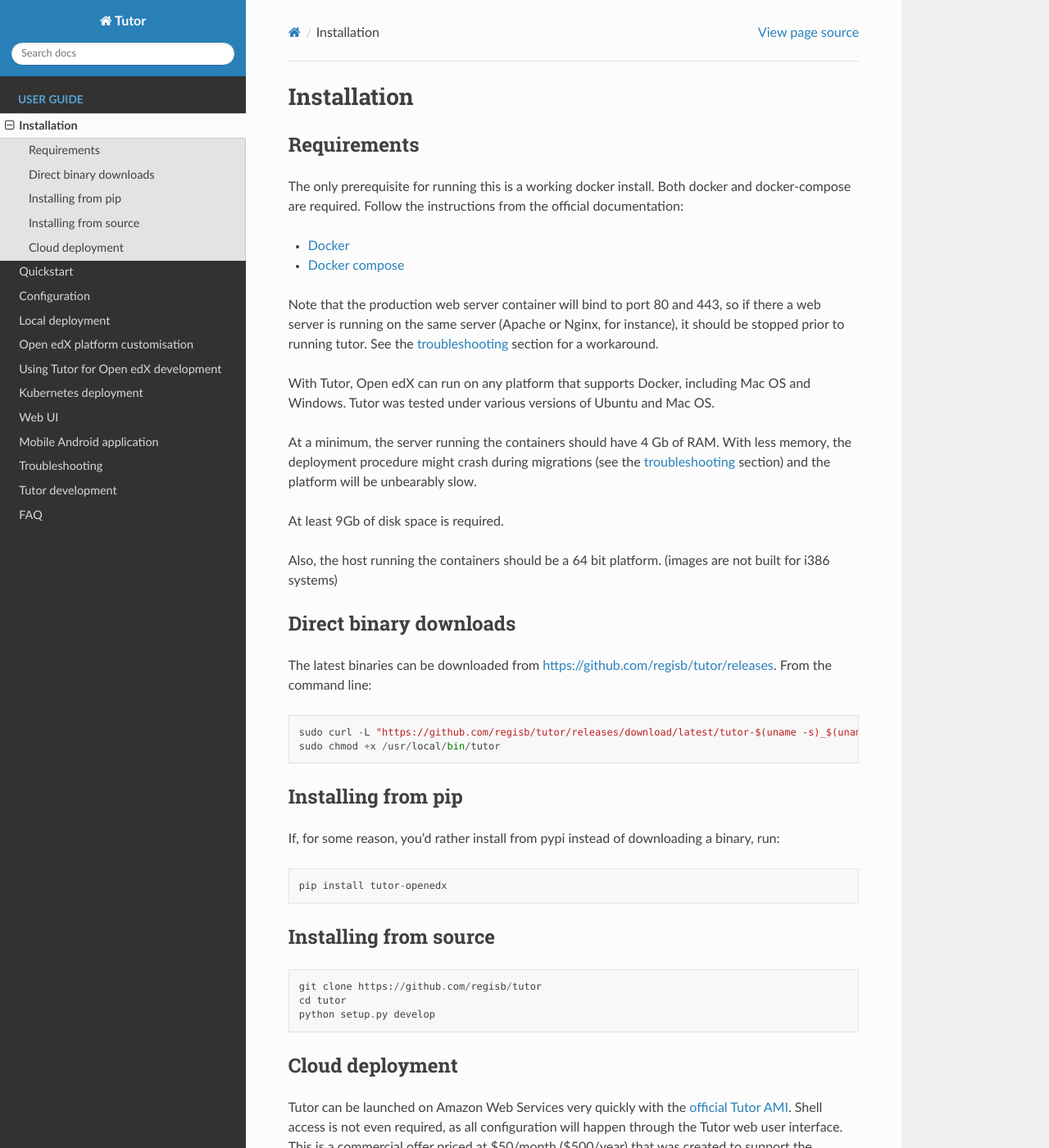
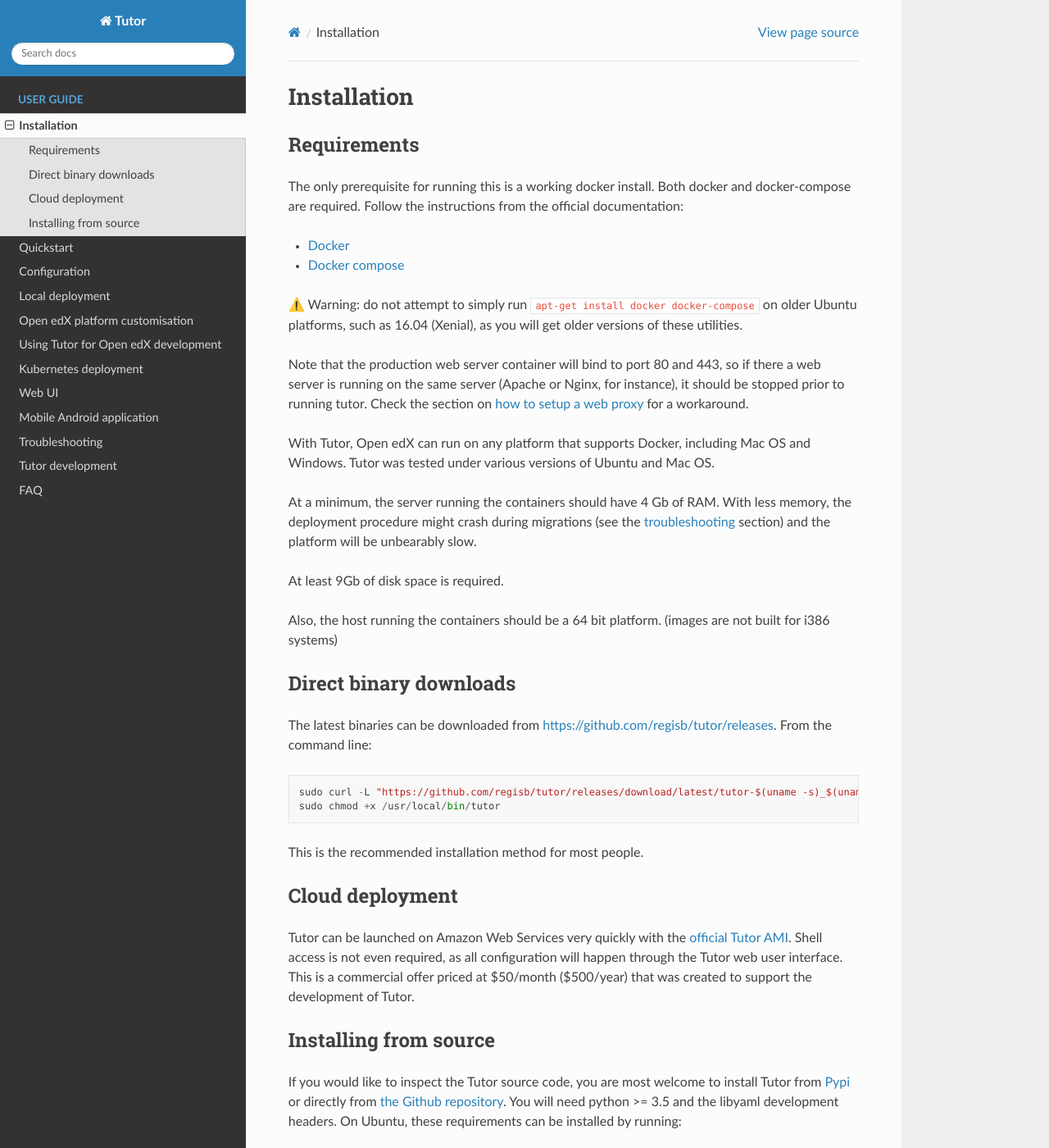
Before and after one commit to overhangio/tutor, a Sphinx documentation site: the page built from docs/install.rst, in a window 1280 px wide and 1400 px high. Shown: the whole window at 82% size. Built offline with Sphinx 7.4.7 and the Read the Docs theme 2.0.0, drawn with Linux system fonts in a browser that asks for light colours; some of the changed text lies outside the part shown.

Commit message:
Fix install from source docs

```diff
--- a/docs/install.rst
+++ b/docs/install.rst
@@ -11,7 +11,9 @@
 - `Docker <https://docs.docker.com/engine/installation/>`_
 - `Docker compose <https://docs.docker.com/compose/install/>`_
 
-Note that the production web server container will bind to port 80 and 443, so if there a web server is running on the same server (Apache or Nginx, for instance), it should be stopped prior to running tutor. See the :ref:`troubleshooting <webserver>` section for a workaround.
+⚠️ Warning: do not attempt to simply run ``apt-get install docker docker-compose`` on older Ubuntu platforms, such as 16.04 (Xenial), as you will get older versions of these utilities.
+
+Note that the production web server container will bind to port 80 and 443, so if there a web server is running on the same server (Apache or Nginx, for instance), it should be stopped prior to running tutor. Check the section on :ref:`how to setup a web proxy <web_proxy>` for a workaround.
 
 With Tutor, Open edX can run on any platform that supports Docker, including Mac OS and Windows. Tutor was tested under various versions of Ubuntu and Mac OS.
 
@@ -29,23 +31,27 @@
        sudo curl -L "https://github.com/regisb/tutor/releases/download/latest/tutor-$(uname -s)_$(uname -m)" -o /usr/local/bin/tutor
        sudo chmod +x /usr/local/bin/tutor
 
-Installing from pip
--------------------
-
-If, for some reason, you'd rather install from pypi instead of downloading a binary, run::
-
-    pip install tutor-openedx
-
-Installing from source
-----------------------
-
-::
-
-    git clone https://github.com/regisb/tutor
-    cd tutor
-    python setup.py develop
+This is the recommended installation method for most people.
 
 Cloud deployment
 ----------------
 
 Tutor can be launched on Amazon Web Services very quickly with the `official Tutor AMI <https://aws.amazon.com/marketplace/pp/B07PV3TB8X>`_. Shell access is not even required, as all configuration will happen through the Tutor web user interface. This is a commercial offer priced at $50/month ($500/year) that was created to support the development of Tutor.
+
+Installing from source
+----------------------
+
+If you would like to inspect the Tutor source code, you are most welcome to install Tutor from `Pypi <https://pypi.org/project/tutor-openedx/>`_ or directly from `the Github repository <https://github.com/regisb/tutor>`_. You will need python >= 3.5 and the libyaml development headers. On Ubuntu, these requirements can be installed by running::
+
+    sudo apt install python3 libyaml-dev
+
+Installing from pypi::
+
+    pip install tutor-openedx
+
+Installing from a local clone of the repository::
+
+    git clone https://github.com/regisb/tutor
+    cd tutor
+    pip install -r requirements/base.txt
+    python setup.py develop
--- a/setup.py
+++ b/setup.py
@@ -35,7 +35,7 @@
         "click_repl",
         "jinja2",
         "kubernetes",
-        "pyyaml"
+        "pyyaml>=4.2b1",
     ],
     entry_points={
         'console_scripts': [
```
